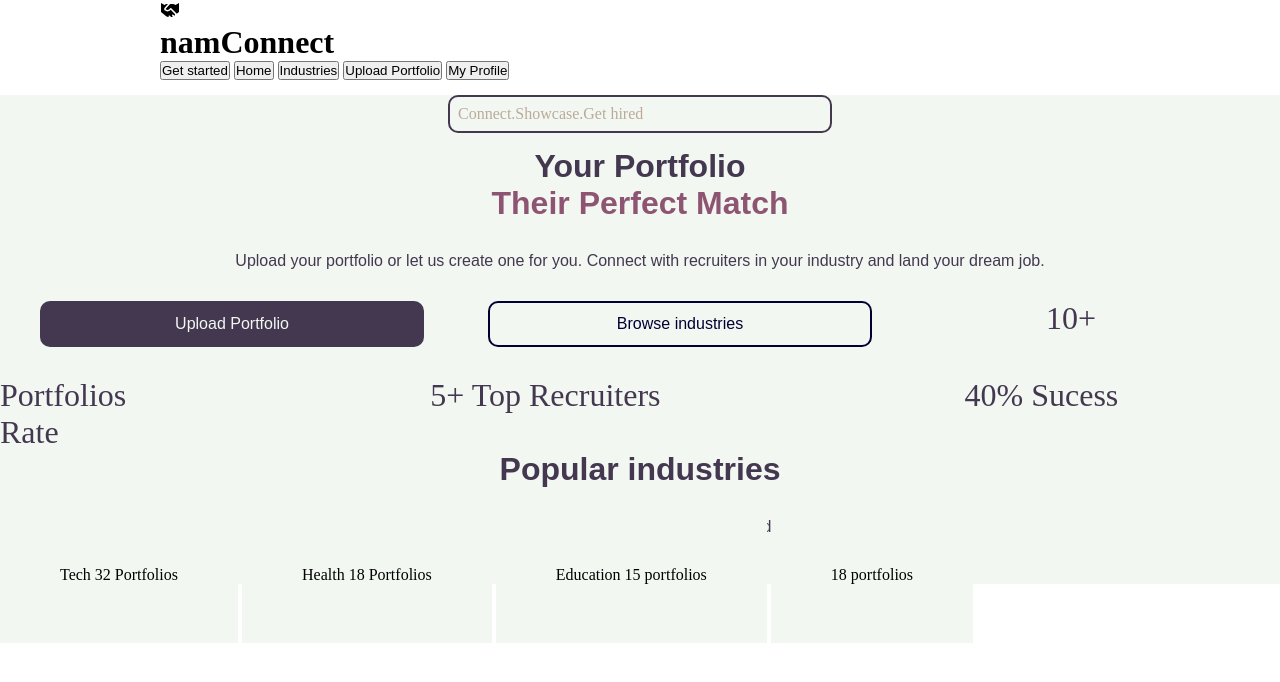
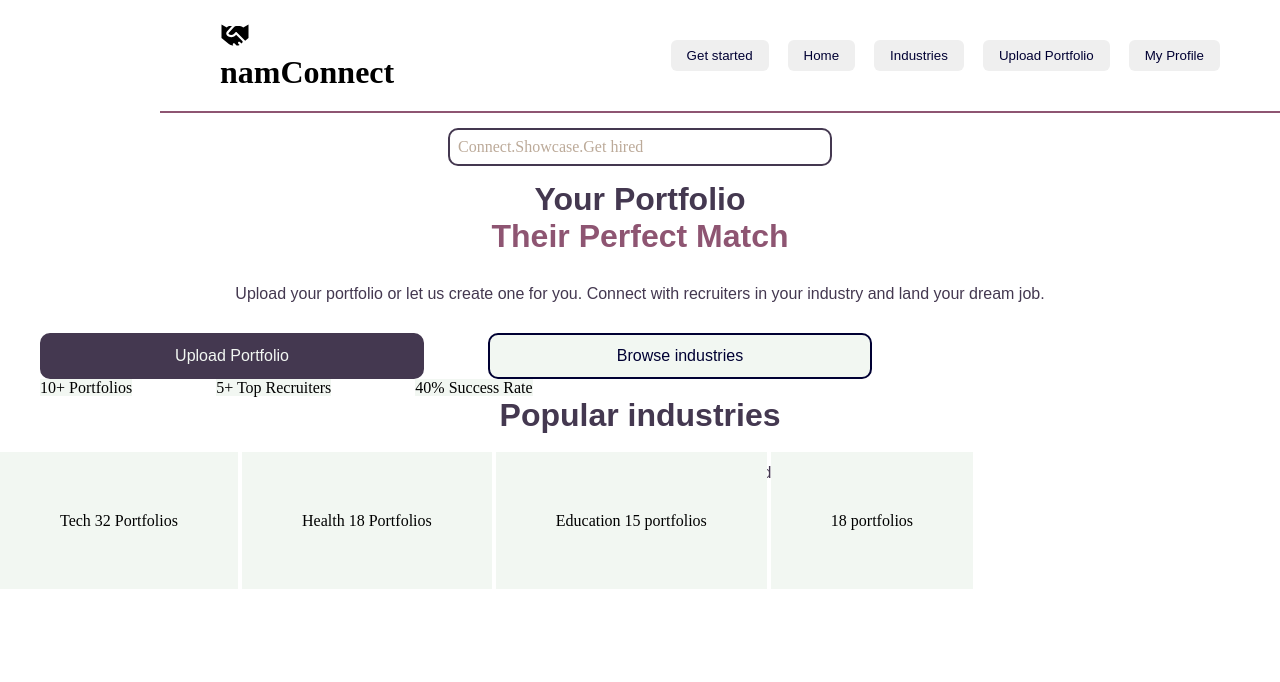
Before and after one commit to lisa-ce/namConnectPortfolioApp, a plain HTML site: page index.html in a window 1280 px wide. Drawn offline with Linux system fonts and the light colour scheme.

Commit message:
updated html and css

```diff
--- a/index.html
+++ b/index.html
@@ -5,36 +5,62 @@
   <meta name="viewport" content="width=device-width, initial-scale=1.0">
   <title>namConnect home</title>
   <link rel="stylesheet" href="styles.css">
-  <link rel="stylesheet" href="https://cdnjs.cloudflare.com/ajax/libs/font-awesome/6.5.0/css/all.min.css">
+
 
 </head>
 <body>
+
+
   <header class="header-name">
+    <div class="logo">
   <img src="handshake-solid-full.svg" alt="namConnect handshake icon">
     <h1 class="namconnect">namConnect</h1>
+    </div>
+
+
+    <nav class="nav-links">
     <button>Get started</button>
     <button>Home</button>
     <button>Industries</button>
     <button>Upload Portfolio</button>
     <button>My Profile</button>
+    </nav>
   </header>
+
+
 
   <main class="main-page">
     <p class="main-para">Connect.Showcase.Get hired</p>
     <h1 class="sec">Your Portfolio</h1>
     <h1 class="third">Their Perfect Match</h1>
+
+
     <p class="second">Upload your portfolio or let us create one for you. Connect with recruiters in your industry and land your dream job.</p>
+
+    <div class="btn-group">
 <button class="for-upload-port">Upload Portfolio</button>
 <button class="for-browse-ind">Browse industries</button>
-<p class="stats active">10+ <span class="activeports"></span> Portfolios</span></p>
-<p class="stats top-recruiters">5+ Top Recruiters</p>
-<p class="stats rate">40% Sucess Rate</p>
+</div>
+
+
+<div class="stats-container">
+<p class="stats"><span class="number"></span>10+ </span> Portfolios</p>
+<p class="stats"><span class="number">5+</span> Top Recruiters</p>
+<p class="stats"><span class="number">40% </span>Success Rate</p>
+</div>
+
+
+
 <h1 class="industries">Popular industries</h1>
 <p class="second">Explore portfolios across different fields</p>
+
+
+<div class="industries-grid">
 <div class="tech">Tech 32 Portfolios</div>
 <div class="health">Health 18 Portfolios</div>
 <div class="education">Education 15 portfolios</div>
 <div class="business">18 portfolios</div>
+</div>
   </main>
 
 </body>
--- a/styles.css
+++ b/styles.css
@@ -4,13 +4,30 @@
  box-sizing:border-box;
 }
 
-main{
-background-color: #F2F7F2;
-}
 
 .header-name{
  margin-left: 10rem;
   background-color:#fff;
+  display: flex;
+  justify-content: space-between;
+  align-items: center;
+  padding: 20px 60px;
+  border-bottom:2px solid #8e5572 ;
+}
+.logo img{
+width: 30px;
+}
+.nav-links button{
+  margin-left: 15px;
+  padding: 8px 16px;
+  border: none;
+  color: #003;
+  border-radius: 6px;
+  cursor:pointer;
+}
+.nav-links button:hover {
+  opacity: 0.8;
+  color: #bcaa99;
 }
 img{
   width: 20px;
```
